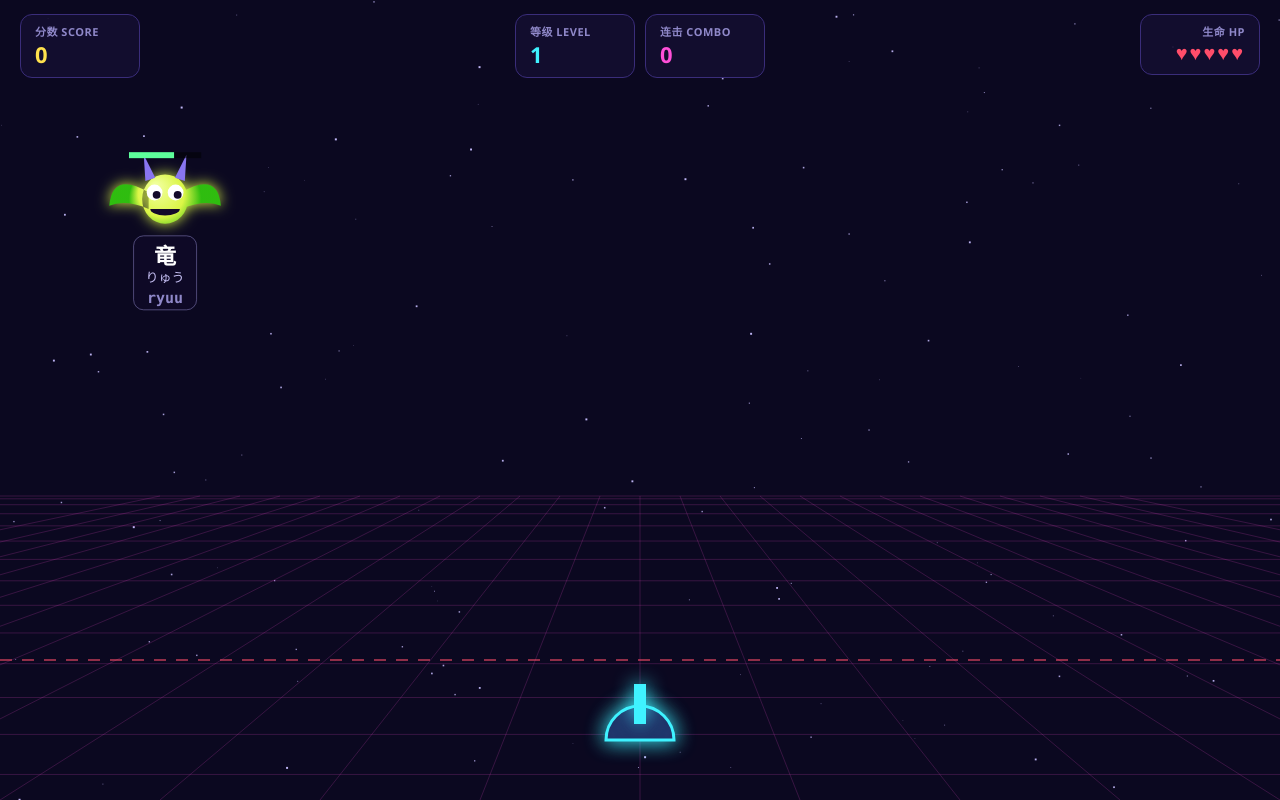
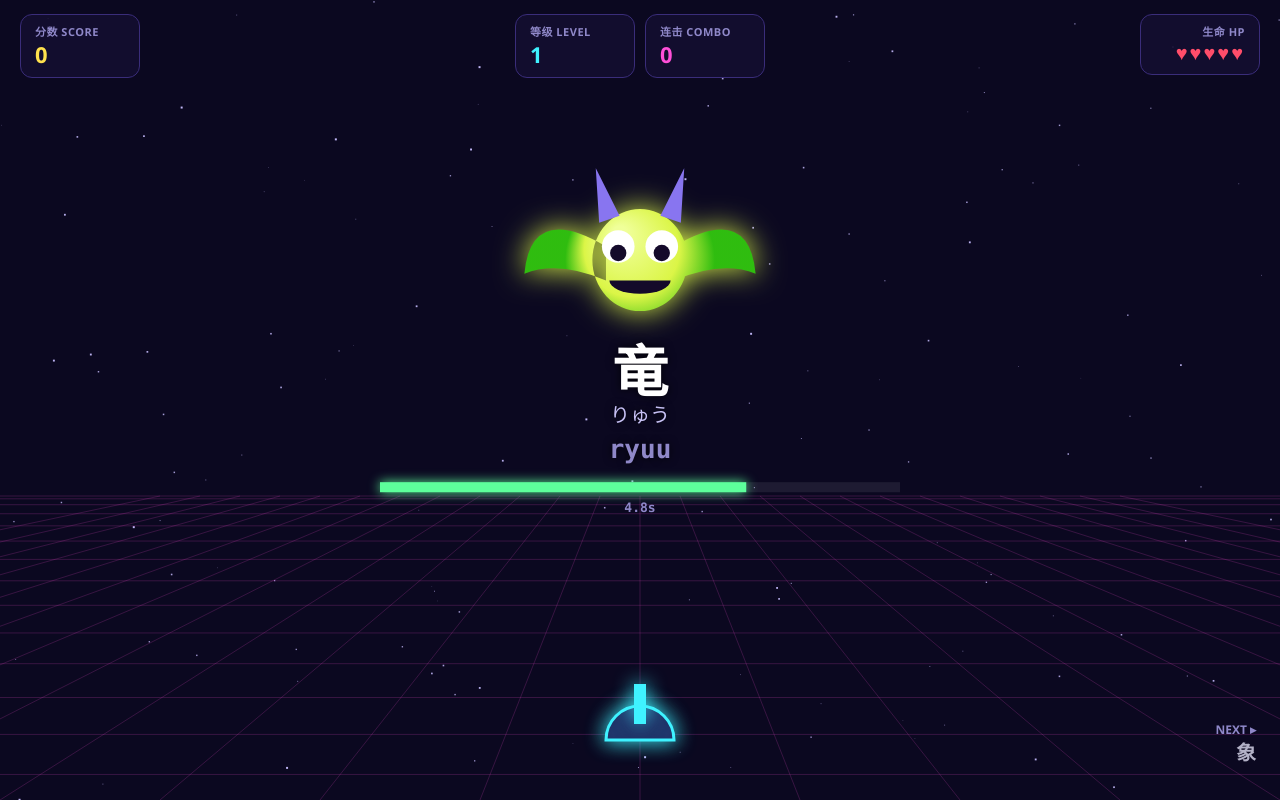
Before and after one commit to jianxilim/typing_game, a plain HTML site: page index.html in a window 1280 px wide. Both pictures are taken after a click on the button "开始游戏 ▶". Drawn offline with Linux system fonts and the light colour scheme.

Commit message:
change play style

```diff
--- a/index.html
+++ b/index.html
@@ -92,10 +92,10 @@
     <div style="margin-top:18px"><button class="btn" id="startBtn">开始游戏 ▶</button></div>
     <div class="best" id="bestLine"></div>
     <div class="tips">
-      <b>玩法：</b>怪兽带着文字从上方逼近，在它冲到底线之前打完它的字就能消灭它。<br>
-      敲下第一个字母会自动锁定一只怪兽，打错会断连击。每 8 只升一级，每 5 级出现 BOSS。<br>
+      <b>玩法：</b>怪兽一只一只出现，在计时条耗尽前打完它的字就能消灭它，下一只马上登场。<br>
+      时间到怪兽会攻击你（扣 1 颗心）。打错会断连击，零失误有 PERFECT 加分。每 8 只升一级，每 5 级出现 BOSS。<br>
       <b>日语</b>用罗马字（shi/si、tsu/tu、ん=nn 都可以）；<b>中文</b>用拼音不带声调，ü 打 <kbd>v</kbd>。<br>
-      <kbd>Backspace</kbd> 取消锁定 · <kbd>Esc</kbd> 暂停 · 请先<b>关闭输入法</b>。
+      <kbd>Esc</kbd> 暂停 · 请先<b>关闭输入法</b>。
     </div>
   </div>
 </div>
@@ -425,7 +425,7 @@ const MODE_NAME = { ja: "日本語", zh: "中文", en: "English", bleach: "BLEAC
 
 function newGame() {
   G = { enemies: [], parts: [], pops: [], beams: [], score: 0, combo: 0, maxCombo: 0, hp: 5, maxHp: 5,
-    kills: 0, level: 1, keys: 0, misses: 0, time: 0, spawnT: 0.6, lock: null, shake: 0, bossAlive: false,
+    kills: 0, level: 1, keys: 0, misses: 0, time: 0, gap: 0.8, next: null, lock: null, shake: 0, bossAlive: false,
     bossDoneFor: 0, flash: 0, banner: { text: "LEVEL 1", t: 2 }, recent: [] };
 }
 
@@ -451,47 +451,47 @@ function tierFor(lv) {
   return r < .4 ? "t2" : "t3";
 }
 const diff = lv => ({
-  perChar: Math.max(0.18, 0.78 - lv * 0.045),
-  maxOn: Math.min(7, 1 + Math.ceil(lv / 1.6)),
-  interval: Math.max(0.55, 2.8 - lv * 0.18)
+  perChar: Math.max(0.18, 0.78 - lv * 0.045)
 });
 
 function spawn(boss = false) {
-  const word = makeWord(boss ? "boss" : tierFor(G.level), mode);
+  let word;
+  if (boss) word = makeWord("boss", mode);
+  else { word = G.next || makeWord(tierFor(G.level), mode); G.next = null; }
   const d = diff(G.level);
-  const life = boss ? 4 + word.len * Math.max(0.3, d.perChar * 1.25) : Math.max(2.2, 4 - G.level * 0.15) + word.len * d.perChar;
-  const r = boss ? 58 : rand(28, 38);
-  let x, ok, tries = 0;
-  do { x = rand(90, W - 90); ok = G.enemies.every(e => Math.abs(e.x - x) > 150 || e.y > 220); } while (!ok && ++tries < 15);
-  G.enemies.push({ x, y: -r, y0: -r, r, word, st: { ui: 0, buf: "", typed: "" }, life, t: 0, boss,
-    look: makeLook(boss), locked: false, hitFlash: 0, dead: false });
-  if (boss) { G.bossAlive = true; G.banner = { text: mode === "bleach" ? "卍解 BANKAI!" : "⚠ BOSS ⚠", t: 2.2, color: "#ff4d6a" }; beep(110, .5, "sawtooth", .08, -60); }
+  const life = boss ? 5 + word.len * Math.max(0.3, d.perChar * 1.2) : Math.max(2.5, 4 - G.level * 0.12) + word.len * d.perChar;
+  const r0 = boss ? 80 : rand(56, 66);
+  const e = { x: W / 2, y: monY(), r: r0 * .2, r0, word, st: { ui: 0, buf: "", typed: "" }, life, t: 0, boss,
+    look: makeLook(boss), locked: true, hitFlash: 0, dead: false, miss: 0 };
+  G.enemies = [e]; G.lock = e;
+  G.next = makeWord(tierFor(G.level), mode);           // 预告下一只
+  if (boss) { G.bossAlive = true; G.banner = { text: mode === "bleach" ? "卍解 BANKAI!" : "⚠ BOSS ⚠", t: 1.6, color: "#ff4d6a" }; beep(110, .5, "sawtooth", .08, -60); }
+  else beep(300, .06, "triangle", .04, 200);
 }
 
 const playerY = () => H - 70;
-const dangerY = () => H - 140;
+const monY = () => Math.max(170, H * .33);
 
 function update(dt) {
   G.time += dt;
-  const d = diff(G.level);
-  // 生成
-  const bossDue = G.level % 5 === 0 && G.bossDoneFor !== G.level;
-  if (bossDue && !G.bossAlive) { G.bossDoneFor = G.level; spawn(true); }
-  G.spawnT -= dt;
-  if (G.spawnT <= 0 && G.enemies.filter(e => !e.boss).length < (G.bossAlive ? Math.max(1, d.maxOn - 3) : d.maxOn)) {
-    spawn(); G.spawnT = d.interval * rand(.8, 1.2);
-  } else if (G.enemies.length === 0) G.spawnT = Math.min(G.spawnT, .25);
-
+  // 一次只出一只：当前怪兽消失后，短暂间隔再出下一只
+  if (!G.enemies.length) {
+    G.gap -= dt;
+    if (G.gap <= 0) {
+      const bossDue = G.level % 5 === 0 && G.bossDoneFor !== G.level;
+      if (bossDue) { G.bossDoneFor = G.level; spawn(true); } else spawn();
+    }
+  }
   for (const e of G.enemies) {
     e.t += dt; e.hitFlash = Math.max(0, e.hitFlash - dt);
     const p = Math.min(1, e.t / e.life);
-    e.y = e.y0 + (dangerY() - e.y0) * (p * (.85 + .15 * p));
-    if (e.t >= e.life && !e.dead) {     // 冲到底线：攻击玩家
-      e.dead = true; G.hp--; G.combo = 0; G.shake = .4; G.flash = .35;
-      if (G.lock === e) G.lock = null;
+    e.x = W / 2; e.y = monY();
+    e.r = e.r0 * (.2 + .8 * Math.min(1, e.t * 5)) * (1 + .4 * p);   // 登场放大 + 随时间逼近变大
+    if (e.t >= e.life && !e.dead) {     // 时间到：怪兽攻击
+      e.dead = true; G.hp--; G.combo = 0; G.shake = .45; G.flash = .4; G.lock = null; G.gap = .7;
       if (e.boss) G.bossAlive = false;
-      burst(e.x, e.y, "#ff4d6a", 30); beep(80, .3, "sawtooth", .1, -40);
-      G.pops.push({ x: e.x, y: e.y - 30, text: "-1 ♥", color: "#ff4d6a", t: 1.2 });
+      burst(e.x, e.y, "#ff4d6a", 40); beep(80, .3, "sawtooth", .1, -40);
+      G.pops.push({ x: e.x, y: e.y - e.r - 20, text: "-1 ♥  TIME UP", color: "#ff4d6a", t: 1.2 });
       if (G.hp <= 0) return gameOver();
     }
   }
@@ -515,8 +515,10 @@ function kill(e) {
   e.dead = true; G.kills++; G.combo++; G.maxCombo = Math.max(G.maxCombo, G.combo);
   const mult = Math.min(4, 1 + Math.floor(G.combo / 10) * 0.5);
   const timeBonus = Math.round((1 - e.t / e.life) * 50);
-  const pts = Math.round((e.word.len * 10 * (1 + G.level * 0.2) + timeBonus) * mult * (e.boss ? 3 : 1));
-  G.score += pts;
+  const perfect = e.miss === 0 ? Math.round(e.word.len * 5 * (1 + G.level * 0.2)) : 0;
+  const pts = Math.round((e.word.len * 10 * (1 + G.level * 0.2) + timeBonus + perfect) * mult * (e.boss ? 3 : 1));
+  G.score += pts; G.gap = e.boss ? .9 : .3;
+  if (perfect) G.pops.push({ x: e.x, y: e.y - e.r - 50, text: "PERFECT!", color: "#5dff9b", t: 1 });
   burst(e.x, e.y, `hsl(${e.look.hue},90%,65%)`, e.boss ? 80 : 32);
   G.pops.push({ x: e.x, y: e.y - 20, text: `+${pts}` + (mult > 1 ? ` ×${mult}` : ""), color: "#ffe14d", t: 1.1 });
   beep(e.boss ? 330 : 660, e.boss ? .4 : .15, "triangle", .08, e.boss ? 600 : 400);
@@ -530,16 +532,12 @@ function kill(e) {
 function onKey(ch) {
   if (!G || !running || paused) return;
   G.keys++;
-  let target = G.lock;
-  if (target && !G.enemies.includes(target)) target = G.lock = null;
-  if (!target) {
-    const cands = G.enemies.filter(e => step(e.word.units, e.st, ch));
-    if (cands.length) { cands.sort((a, b) => (a.life - a.t) - (b.life - b.t)); target = cands[0]; G.lock = target; }
-  }
+  const target = G.enemies[0];
+  if (!target) { G.keys--; return; }
   const ns = target && step(target.word.units, target.st, ch);
   if (!ns) {
     G.misses++; G.combo = 0; G.flash = Math.max(G.flash, .12); beep(140, .08, "square", .05);
-    if (target) target.hitFlash = .1;
+    target.hitFlash = .1; target.miss++;
     return;
   }
   target.st = ns; target.hitFlash = .06;
@@ -567,9 +565,6 @@ function render(t) {
 
   if (G && running) {
     // 危险线
-    const dy = dangerY();
-    ctx.strokeStyle = "rgba(255,77,106,.55)"; ctx.setLineDash([12, 10]); ctx.lineWidth = 2;
-    ctx.beginPath(); ctx.moveTo(0, dy); ctx.lineTo(W, dy); ctx.stroke(); ctx.setLineDash([]);
     // 玩家炮台
     const px = W / 2, py = playerY();
     const aim = G.lock ? Math.atan2(G.lock.y - py, G.lock.x - px) : -Math.PI / 2;
@@ -586,64 +581,69 @@ function render(t) {
     const sorted = [...G.enemies].sort((a, b) => (a === G.lock) - (b === G.lock));
     for (const e of sorted) { e.locked = e === G.lock; drawMonster(e, t); }
     for (const e of sorted) drawLabel(e);
+    drawNext();
     // 粒子
     for (const p of G.parts) { ctx.globalAlpha = Math.min(1, p.t * 2); ctx.fillStyle = p.color; ctx.fillRect(p.x, p.y, p.size, p.size); }
     ctx.globalAlpha = 1;
     for (const p of G.pops) { ctx.globalAlpha = Math.min(1, p.t * 1.5); ctx.fillStyle = p.color; ctx.font = `800 20px ${FONT}`; ctx.textAlign = "center"; ctx.fillText(p.text, p.x, p.y); }
     ctx.globalAlpha = 1;
     // 横幅
-    if (G.banner) { const b = G.banner; ctx.globalAlpha = Math.min(1, b.t * 2); ctx.font = `900 ${Math.min(64, W / 10)}px ${FONT}`; ctx.textAlign = "center";
-      ctx.fillStyle = b.color || "#3ff2ff"; ctx.shadowColor = ctx.fillStyle; ctx.shadowBlur = 30; ctx.fillText(b.text, W / 2, H * .42); ctx.shadowBlur = 0; ctx.globalAlpha = 1; }
+    if (G.banner) { const b = G.banner; ctx.globalAlpha = Math.min(1, b.t * 2); ctx.font = `900 ${Math.min(48, W / 12)}px ${FONT}`; ctx.textAlign = "center";
+      ctx.fillStyle = b.color || "#3ff2ff"; ctx.shadowColor = ctx.fillStyle; ctx.shadowBlur = 30; ctx.fillText(b.text, W / 2, Math.max(monY() + 300, H - 150)); ctx.shadowBlur = 0; ctx.globalAlpha = 1; }
     if (G.flash > 0) { ctx.fillStyle = `rgba(255,40,80,${G.flash * .5})`; ctx.fillRect(0, 0, W, H); }
   }
   ctx.restore();
 }
 
+// 按宽度自动缩小字号
+function fitFont(text, weight, size, family, maxW) {
+  ctx.font = `${weight} ${size}px ${family}`;
+  const w = ctx.measureText(text).width;
+  if (w > maxW) { size = Math.max(12, Math.floor(size * maxW / w)); ctx.font = `${weight} ${size}px ${family}`; }
+  return size;
+}
+function drawColored(typed, rest, cx, y, typedColor, restColor) {
+  const fw = ctx.measureText(typed + rest).width; let x0 = cx - fw / 2;
+  ctx.textAlign = "left";
+  ctx.fillStyle = typedColor; ctx.fillText(typed, x0, y); x0 += ctx.measureText(typed).width;
+  ctx.fillStyle = restColor; ctx.fillText(rest, x0, y);
+  ctx.textAlign = "center";
+}
 function drawLabel(e) {
-  const w = e.word, guide = $("optGuide").checked;
-  const y = e.y + e.r + 26 + (e.boss ? 10 : 0);
-  const big = e.boss ? 26 : 22;
+  const w = e.word, guide = $("optGuide").checked, maxW = W * .9;
+  const typed = e.st.typed, rest = remaining(w.units, e.st);
+  let y = monY() + e.r0 * 1.45 + 40;
   ctx.textAlign = "center"; ctx.textBaseline = "alphabetic";
-  // 时间条
-  const p = 1 - e.t / e.life, bw = Math.max(70, e.r * 2.2);
-  ctx.fillStyle = "rgba(0,0,0,.5)"; ctx.fillRect(e.x - bw / 2, e.y - e.r - 18, bw, 6);
-  ctx.fillStyle = p > .5 ? "#5dff9b" : p > .25 ? "#ffe14d" : "#ff4d6a"; ctx.fillRect(e.x - bw / 2, e.y - e.r - 18, bw * p, 6);
-
-  const typed = e.st.typed, rest = remaining(w.units, e.st);
-  const showRoman = w.lang !== "en";
-  ctx.font = `800 ${big}px ${FONT}`;
-  const dispW = ctx.measureText(w.display).width;
-  ctx.font = `700 15px ${MONO}`;
-  const rw = showRoman && guide ? ctx.measureText(typed + rest).width : 0;
-  ctx.font = `500 13px ${FONT}`;
-  const sw = w.sub ? ctx.measureText(w.sub).width : 0;
-  const boxW = Math.max(dispW, rw, sw) + 24;
-  const boxH = (big + 12) + (w.sub ? 18 : 0) + (showRoman && guide ? 22 : 0);
-  ctx.fillStyle = e.locked ? "rgba(63,242,255,.18)" : "rgba(15,10,40,.82)";
-  ctx.strokeStyle = e.locked ? "#3ff2ff" : "rgba(143,136,201,.5)"; ctx.lineWidth = e.locked ? 2 : 1;
-  ctx.beginPath(); (ctx.roundRect ? ctx.roundRect(e.x - boxW / 2, y - big - 4, boxW, boxH, 10) : ctx.rect(e.x - boxW / 2, y - big - 4, boxW, boxH)); ctx.fill(); ctx.stroke();
-
-  let ly = y + 2;
-  if (w.lang === "en") {        // 英文：直接在单词上着色
-    ctx.font = `800 ${big}px ${MONO}`;
-    const full = typed + rest, fw = ctx.measureText(full).width; let x0 = e.x - fw / 2;
-    ctx.textAlign = "left";
-    ctx.fillStyle = "#3ff2ff"; ctx.fillText(typed, x0, ly); x0 += ctx.measureText(typed).width;
-    ctx.fillStyle = "#fff"; ctx.fillText(rest, x0, ly);
-    ctx.textAlign = "center";
+  ctx.shadowColor = "rgba(0,0,0,.8)"; ctx.shadowBlur = 8;
+  if (w.lang === "en") {
+    const s = fitFont(typed + rest, 800, e.boss ? 46 : 52, MONO, maxW);
+    drawColored(typed, rest, W / 2, y, "#3ff2ff", "#fff"); y += s * .4;
   } else {
-    ctx.font = `800 ${big}px ${FONT}`;
-    ctx.fillStyle = typed.length ? "#bff9ff" : "#fff"; ctx.fillText(w.display, e.x, ly);
-    if (w.sub) { ly += 18; ctx.font = `500 13px ${FONT}`; ctx.fillStyle = "#c7c1f5"; ctx.fillText(w.sub, e.x, ly); }
-    if (guide) {
-      ly += 21; ctx.font = `700 15px ${MONO}`;
-      const fw = ctx.measureText(typed + rest).width; let x0 = e.x - fw / 2; ctx.textAlign = "left";
-      ctx.fillStyle = "#3ff2ff"; ctx.fillText(typed, x0, ly); x0 += ctx.measureText(typed).width;
-      ctx.fillStyle = "#8f88c9"; ctx.fillText(rest, x0, ly); ctx.textAlign = "center";
-    } else if (typed) {
-      ly += 21; ctx.font = `700 15px ${MONO}`; ctx.fillStyle = "#3ff2ff"; ctx.fillText(typed, e.x, ly);
-    }
+    const s = fitFont(w.display, 800, e.boss ? 50 : 56, FONT, maxW);
+    ctx.fillStyle = typed.length ? "#e6fdff" : "#fff"; ctx.fillText(w.display, W / 2, y);
+    if (w.sub) { y += 30; fitFont(w.sub, 500, 20, FONT, maxW); ctx.fillStyle = "#c7c1f5"; ctx.fillText(w.sub, W / 2, y); }
+    y += 36; fitFont(typed + rest, 700, 26, MONO, maxW);
+    if (guide) drawColored(typed, rest, W / 2, y, "#3ff2ff", "#8f88c9");
+    else { ctx.fillStyle = "#3ff2ff"; ctx.fillText(typed || " ", W / 2, y); }
   }
+  ctx.shadowBlur = 0;
+  // 计时条
+  const p = Math.max(0, 1 - e.t / e.life), bw = Math.min(520, W * .7), by = y + 24;
+  ctx.fillStyle = "rgba(255,255,255,.08)"; ctx.fillRect(W / 2 - bw / 2, by, bw, 10);
+  ctx.fillStyle = p > .5 ? "#5dff9b" : p > .25 ? "#ffe14d" : "#ff4d6a";
+  ctx.shadowColor = ctx.fillStyle; ctx.shadowBlur = 12;
+  ctx.fillRect(W / 2 - bw / 2, by, bw * p, 10); ctx.shadowBlur = 0;
+  ctx.font = `700 13px ${MONO}`; ctx.fillStyle = "#8f88c9";
+  ctx.fillText((e.life - e.t).toFixed(1) + "s", W / 2, by + 30);
+}
+function drawNext() {
+  if (!G.next) return;
+  const x = W - 24, y = H - 40;
+  ctx.textAlign = "right";
+  ctx.font = `700 12px ${FONT}`; ctx.fillStyle = "#8f88c9"; ctx.fillText("NEXT ▸", x, y - 26);
+  ctx.font = `800 20px ${G.next.lang === "en" ? MONO : FONT}`; ctx.fillStyle = "rgba(236,235,255,.75)";
+  ctx.fillText(G.next.display, x, y);
+  ctx.textAlign = "center";
 }
 
 function hud() {
@@ -704,7 +704,7 @@ addEventListener("keydown", e => {
     else if (e.key === "Enter" && !$("overScr").classList.contains("hidden")) start(); return; }
   if (e.key === "Escape") { paused = !paused; $("pauseScr").classList.toggle("hidden", !paused); e.preventDefault(); return; }
   if (paused) return;
-  if (e.key === "Backspace") { if (G.lock) G.lock = null; e.preventDefault(); return; }
+  if (e.key === "Backspace") { e.preventDefault(); return; }
   if (e.ctrlKey || e.metaKey || e.altKey) return;
   if (e.key.length === 1) {
     const ch = e.key.toLowerCase();
@@ -714,7 +714,7 @@ addEventListener("keydown", e => {
 addEventListener("blur", () => { if (running && !paused) { paused = true; $("pauseScr").classList.remove("hidden"); } });
 
 // 供测试
-window.__TM = { kanaUnits, step, remaining };
+window.__TM = { kanaUnits, step, remaining, get G() { return G; } };
 })();
 </script>
 </body>
```
